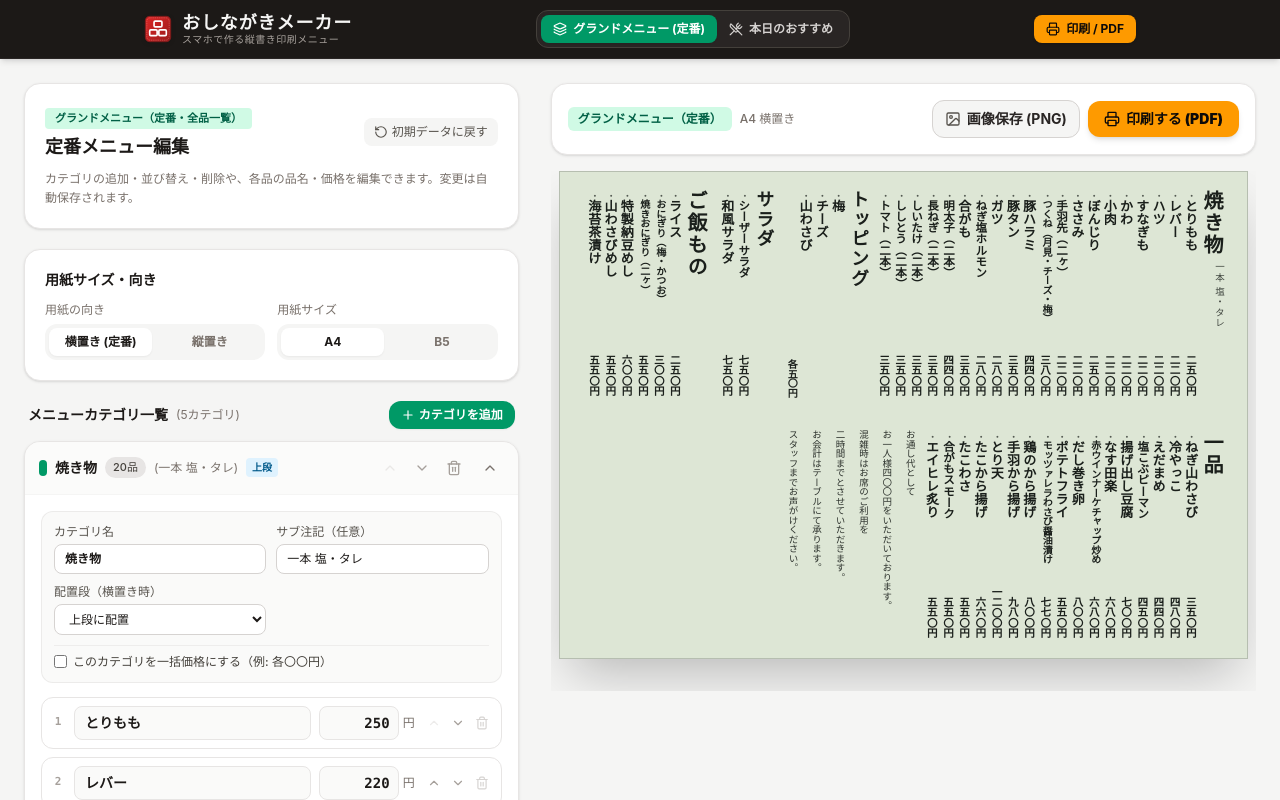
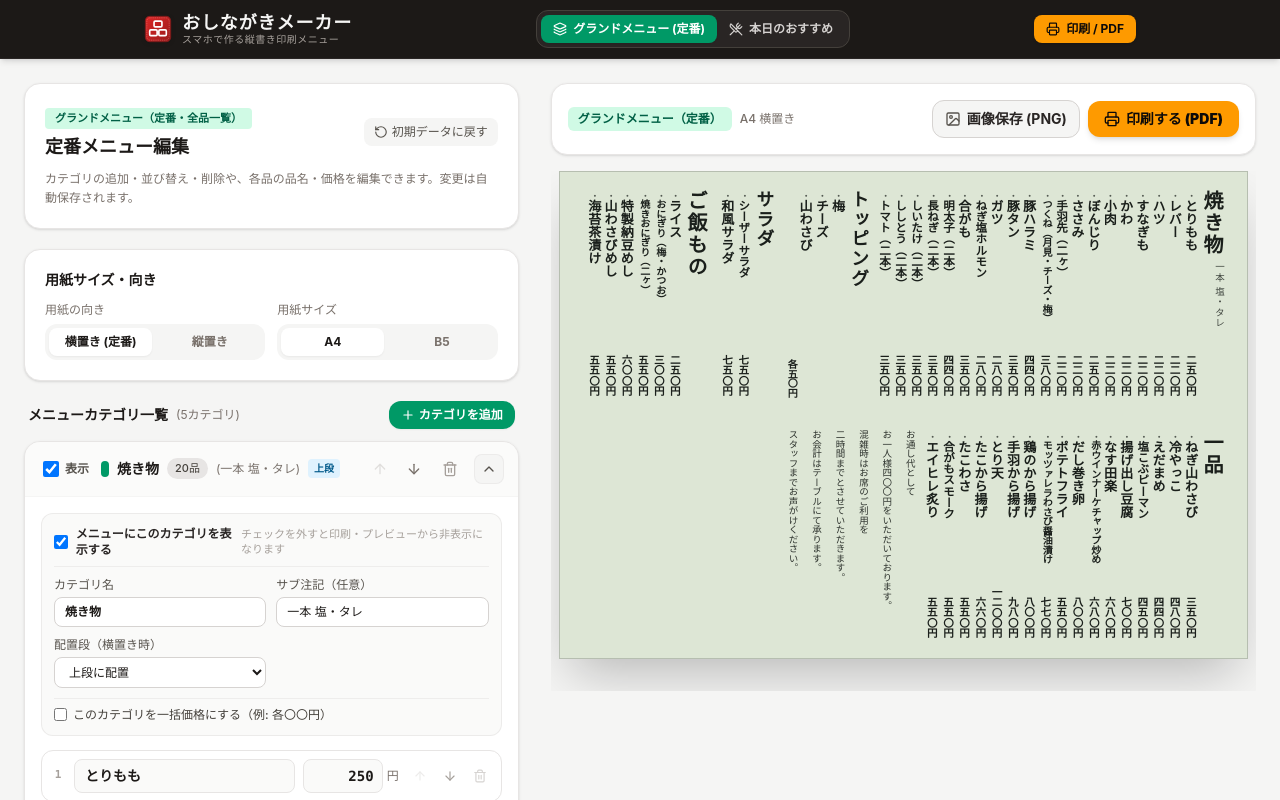
Before and after one commit to saikoro2007/oshinagaki-maker, a Vue app: page / in a window 1280 px wide. Shown: the top 800 px of the page. Built offline with nearby package versions, Linux system fonts and the light colour scheme; a web font is replaced by a local one.

Commit message:
feat: 全カテゴリに表示チェックボックス付与、案内文の自由行追加/削除、上下移動を矢印アイコン化、新規カテゴリの最末尾（下段）追加

```diff
--- a/src/components/GrandMenuEditor.vue
+++ b/src/components/GrandMenuEditor.vue
@@ -125,14 +125,35 @@
       >
         <!-- Category Header -->
         <div class="w-full px-3.5 py-3 flex items-center justify-between bg-stone-50/80 border-b border-stone-100 gap-2">
+          <!-- Checkbox: メニューに表示する -->
+          <label
+            @click.stop
+            class="flex items-center gap-1.5 cursor-pointer select-none p-1 rounded hover:bg-stone-200/60 transition shrink-0"
+            title="メニューに表示 / 非表示を切り替え"
+          >
+            <input
+              type="checkbox"
+              :checked="section.visible !== false"
+              @change="toggleSectionVisible(section, $event)"
+              class="rounded border-stone-300 text-emerald-600 focus:ring-emerald-500 w-4 h-4 cursor-pointer"
+            />
+            <span class="text-xs text-stone-600 font-bold hidden sm:inline">表示</span>
+          </label>
+
           <!-- Left: Title & Status -->
           <div
             @click="toggleSection(section.id)"
-            class="flex-1 flex items-center gap-2 cursor-pointer select-none overflow-hidden"
+            :class="[
+              'flex-1 flex items-center gap-2 cursor-pointer select-none overflow-hidden transition-opacity',
+              section.visible === false ? 'opacity-50' : 'opacity-100'
+            ]"
           >
-            <span class="w-2 h-4 bg-emerald-600 rounded-full shrink-0"></span>
+            <span class="w-2 h-4 rounded-full shrink-0" :class="section.visible === false ? 'bg-stone-300' : 'bg-emerald-600'"></span>
             <span class="font-bold text-stone-900 text-sm truncate">
               {{ section.name || '（名称未設定）' }}
+            </span>
+            <span v-if="section.visible === false" class="text-[10px] px-1.5 py-0.5 bg-stone-200 text-stone-600 rounded font-bold shrink-0">
+              非表示
             </span>
             <span class="text-[11px] px-2 py-0.5 bg-stone-200 text-stone-700 rounded-full font-medium shrink-0">
               {{ section.items?.length || 0 }}品
@@ -149,41 +170,42 @@
           </div>
 
           <!-- Right: Category Order & Delete Controls -->
-          <div class="flex items-center gap-1 shrink-0">
-            <!-- Move Category Up -->
+          <div class="flex items-center gap-1.5 shrink-0 pl-1">
+            <!-- Move Category Up (矢印アイコン ArrowUp で開閉と明確に区別) -->
             <button
               type="button"
               @click="moveSection(sIdx, -1)"
               :disabled="sIdx === 0"
-              class="p-1.5 text-stone-400 hover:text-stone-800 disabled:opacity-20 transition rounded hover:bg-stone-200/60"
+              class="p-1.5 text-stone-500 hover:text-stone-900 hover:bg-stone-200/80 active:scale-95 disabled:opacity-20 transition rounded-lg"
               title="カテゴリを前へ"
             >
-              <ChevronUp class="w-4 h-4" />
+              <ArrowUp class="w-4 h-4" />
             </button>
-            <!-- Move Category Down -->
+            <!-- Move Category Down (矢印アイコン ArrowDown で開閉と明確に区別) -->
             <button
               type="button"
               @click="moveSection(sIdx, 1)"
               :disabled="sIdx === menuData.sections.length - 1"
-              class="p-1.5 text-stone-400 hover:text-stone-800 disabled:opacity-20 transition rounded hover:bg-stone-200/60"
+              class="p-1.5 text-stone-500 hover:text-stone-900 hover:bg-stone-200/80 active:scale-95 disabled:opacity-20 transition rounded-lg"
               title="カテゴリを次へ"
             >
-              <ChevronDown class="w-4 h-4" />
+              <ArrowDown class="w-4 h-4" />
             </button>
             <!-- Delete Category -->
             <button
               type="button"
               @click="removeCategory(sIdx)"
-              class="p-1.5 text-stone-400 hover:text-red-600 transition rounded hover:bg-red-50"
+              class="p-1.5 text-stone-400 hover:text-red-600 hover:bg-red-50 active:scale-95 transition rounded-lg ml-0.5"
               title="カテゴリを削除"
             >
               <Trash2 class="w-4 h-4" />
             </button>
-            <!-- Accordion Toggle Chevron -->
+            <!-- Accordion Toggle Chevron (独立した専用開閉ボタン) -->
             <button
               type="button"
               @click="toggleSection(section.id)"
-              class="p-1.5 text-stone-500 hover:text-stone-900 transition rounded hover:bg-stone-200/60 ml-1"
+              class="p-1.5 text-stone-600 hover:text-stone-950 hover:bg-stone-200/80 active:scale-95 transition rounded-lg ml-1 bg-stone-100 border border-stone-200/60"
+              title="詳細を開閉"
             >
               <component
                 :is="isSectionOpen(section.id) ? ChevronUp : ChevronDown"
@@ -198,6 +220,20 @@
 
           <!-- Category Settings (Name, Subtitle, Uniform Price for ALL categories) -->
           <div class="bg-stone-50 p-3 rounded-xl border border-stone-200/70 space-y-2.5 text-xs">
+            <!-- 表示チェックボックス -->
+            <div class="flex items-center justify-between pb-2 border-b border-stone-200/60">
+              <label class="flex items-center gap-2 cursor-pointer text-stone-800 font-bold select-none">
+                <input
+                  type="checkbox"
+                  :checked="section.visible !== false"
+                  @change="toggleSectionVisible(section, $event)"
+                  class="rounded border-stone-300 text-emerald-600 focus:ring-emerald-500 w-4 h-4"
+                />
+                <span>メニューにこのカテゴリを表示する</span>
+              </label>
+              <span class="text-[11px] text-stone-400">チェックを外すと印刷・プレビューから非表示になります</span>
+            </div>
+
             <div class="grid grid-cols-1 sm:grid-cols-2 gap-2.5">
               <div>
                 <label class="block text-stone-600 font-medium mb-1">カテゴリ名</label>
@@ -293,29 +329,30 @@
               </div>
 
               <!-- Actions (Reorder & Delete) -->
-              <div class="flex items-center gap-0.5 shrink-0">
+              <div class="flex items-center gap-1 shrink-0">
+                <!-- 品目の上下移動ボタン: 矢印アイコン ArrowUp / ArrowDown -->
                 <button
                   type="button"
                   @click="moveItem(section, idx, -1)"
                   :disabled="idx === 0"
-                  class="p-1 text-stone-400 hover:text-stone-700 disabled:opacity-20 transition"
+                  class="p-1.5 text-stone-400 hover:text-stone-800 disabled:opacity-20 hover:bg-stone-100 rounded transition"
                   title="前へ"
                 >
-                  <ChevronUp class="w-3.5 h-3.5" />
+                  <ArrowUp class="w-3.5 h-3.5" />
                 </button>
                 <button
                   type="button"
                   @click="moveItem(section, idx, 1)"
                   :disabled="idx === section.items.length - 1"
-                  class="p-1 text-stone-400 hover:text-stone-700 disabled:opacity-20 transition"
+                  class="p-1.5 text-stone-400 hover:text-stone-800 disabled:opacity-20 hover:bg-stone-100 rounded transition"
                   title="次へ"
                 >
-                  <ChevronDown class="w-3.5 h-3.5" />
+                  <ArrowDown class="w-3.5 h-3.5" />
                 </button>
                 <button
                   type="button"
                   @click="removeItem(section, idx)"
-                  class="p-1 text-stone-300 hover:text-red-600 transition"
+                  class="p-1.5 text-stone-300 hover:text-red-600 hover:bg-red-50 rounded transition"
                   title="削除"
                 >
                   <Trash2 class="w-3.5 h-3.5" />
@@ -364,21 +401,68 @@
       </div>
 
       <div v-if="menuData.noticeBlock.show" class="space-y-3">
-        <!-- Lines list -->
+        <!-- Lines list (自由に追加・削除・並び替え可能) -->
+        <div class="space-y-2.5">
+          <div class="flex items-center justify-between">
+            <label class="block text-xs font-medium text-stone-500">案内文（縦書きで表示、自由に追加可能）</label>
+            <span class="text-[11px] text-stone-400">現在 {{ menuData.noticeBlock.lines?.length || 0 }}行</span>
+          </div>
+
           <div class="space-y-2">
-          <label class="block text-xs font-medium text-stone-500">案内文（縦書きで表示）</label>
             <div
               v-for="(line, lIdx) in menuData.noticeBlock.lines"
               :key="lIdx"
-            class="flex items-center gap-2 min-w-0"
+              class="flex items-center gap-2 min-w-0 bg-stone-50/70 p-1.5 rounded-xl border border-stone-200/80"
             >
-            <span class="text-xs text-stone-400 font-mono w-4 shrink-0">{{ lIdx + 1 }}</span>
+              <span class="text-xs text-stone-400 font-mono w-4 text-center shrink-0">{{ lIdx + 1 }}</span>
               <input
                 v-model="menuData.noticeBlock.lines[lIdx]"
                 type="text"
-              class="flex-1 min-w-0 px-3 py-1.5 border border-stone-300 rounded-lg text-xs focus:ring-2 focus:ring-amber-500 outline-none"
+                placeholder="案内文を入力"
+                class="flex-1 min-w-0 px-2.5 py-1.5 bg-white border border-stone-200 rounded-lg text-xs focus:ring-2 focus:ring-amber-500 outline-none"
               />
+
+              <!-- 並び替え・削除ボタン -->
+              <div class="flex items-center gap-0.5 shrink-0">
+                <button
+                  type="button"
+                  @click="moveNoticeLine(lIdx, -1)"
+                  :disabled="lIdx === 0"
+                  class="p-1.5 text-stone-400 hover:text-stone-800 disabled:opacity-20 hover:bg-stone-200/60 rounded transition"
+                  title="行を前へ"
+                >
+                  <ArrowUp class="w-3.5 h-3.5" />
+                </button>
+                <button
+                  type="button"
+                  @click="moveNoticeLine(lIdx, 1)"
+                  :disabled="lIdx === (menuData.noticeBlock.lines?.length || 1) - 1"
+                  class="p-1.5 text-stone-400 hover:text-stone-800 disabled:opacity-20 hover:bg-stone-200/60 rounded transition"
+                  title="行を次へ"
+                >
+                  <ArrowDown class="w-3.5 h-3.5" />
+                </button>
+                <button
+                  type="button"
+                  @click="removeNoticeLine(lIdx)"
+                  class="p-1.5 text-stone-300 hover:text-red-600 hover:bg-red-50 rounded transition"
+                  title="この行を削除"
+                >
+                  <Trash2 class="w-3.5 h-3.5" />
+                </button>
               </div>
+            </div>
+          </div>
+
+          <!-- Add Line Button -->
+          <button
+            type="button"
+            @click="addNoticeLine"
+            class="w-full py-2 bg-stone-50 hover:bg-stone-100 border border-dashed border-stone-300 rounded-xl text-xs font-bold text-stone-700 flex items-center justify-center gap-1.5 transition cursor-pointer"
+          >
+            <Plus class="w-3.5 h-3.5 text-amber-600" />
+            <span>案内文の行を追加する</span>
+          </button>
         </div>
 
         <!-- 店舗ロゴ画像設定（デフォルト印字なし、ユーザー画像登録のみ） -->
@@ -496,6 +580,8 @@
 <script setup>
 import { ref, computed } from 'vue'
 import {
+  ArrowUp,
+  ArrowDown,
   ChevronUp,
   ChevronDown,
   Plus,
@@ -583,7 +669,34 @@ function removeCategory(index) {
   }
 }
 
-// 新規カテゴリ追加
+function toggleSectionVisible(section, event) {
+  section.visible = event.target.checked
+}
+
+// 案内文の行操作
+function addNoticeLine() {
+  if (!props.menuData.noticeBlock) {
+    props.menuData.noticeBlock = { show: true, lines: [] }
+  }
+  if (!props.menuData.noticeBlock.lines) {
+    props.menuData.noticeBlock.lines = []
+  }
+  props.menuData.noticeBlock.lines.push('')
+}
+
+function removeNoticeLine(index) {
+  props.menuData.noticeBlock.lines.splice(index, 1)
+}
+
+function moveNoticeLine(index, direction) {
+  const target = index + direction
+  const lines = props.menuData.noticeBlock.lines
+  if (!lines || target < 0 || target >= lines.length) return
+  const line = lines.splice(index, 1)[0]
+  lines.splice(target, 0, line)
+}
+
+// 新規カテゴリ追加（常に一番最後・下段末尾に追加）
 function addNewCategory() {
   if (!props.menuData.sections) {
     props.menuData.sections = []
@@ -593,6 +706,8 @@ function addNewCategory() {
     id: newId,
     name: '新しいカテゴリ',
     subtitle: '',
+    placement: 'bottom', // 既に2段表示の際も常に一番最後（下段の末尾）に追加
+    visible: true,
     uniformPrice: '',
     items: [
       { id: Date.now().toString() + '_1', name: 'おすすめ品目', price: '300' }
```
Also changed, not shown: src/components/GrandMenuPreview.vue (+18 -8 lines). Lines whose indentation alone changed are shown as unchanged.
